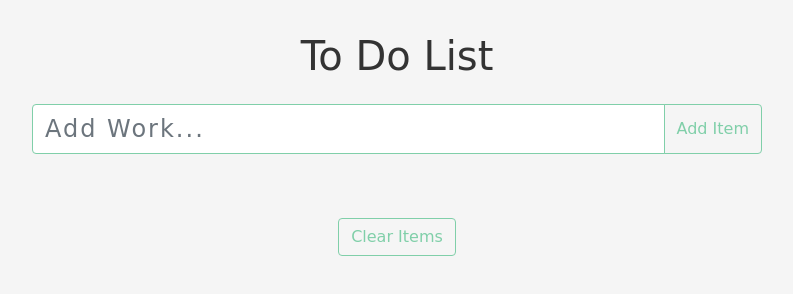
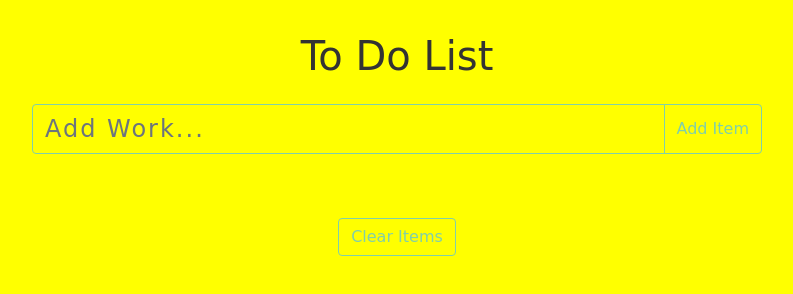
Before and after one commit to surajitpore0/todoList-js, a plain HTML site: page index.html in a window 1280 px wide. Shown: the whole page, without its empty margins (243-1036 px from the left). Drawn offline with Linux system fonts and the light colour scheme; a web font is replaced by a local one.

Commit message:
add README.md

```diff
--- a/css/main.css
+++ b/css/main.css
@@ -11,6 +11,7 @@
 }
 body {
     background: var(--mainWhite);
+    background: yellow;
     color: #333333;
     font-family: "Just Another Hand", cursive;
     font-size: 2rem;
@@ -71,4 +72,5 @@ body {
 #itemInput {
     font-size: 1.5rem;
     letter-spacing: 2px;
+    background: yellow;
 }
```
Also changed, not shown: img/Facebook-1s-200px.gif (deleted), img/contBcg-0.jpeg (deleted), img/contBcg-1.jpeg (deleted), img/contBcg-2.jpeg (deleted), img/contBcg-3.jpeg (deleted), img/contBcg-4.jpeg (deleted), 1 other file.
